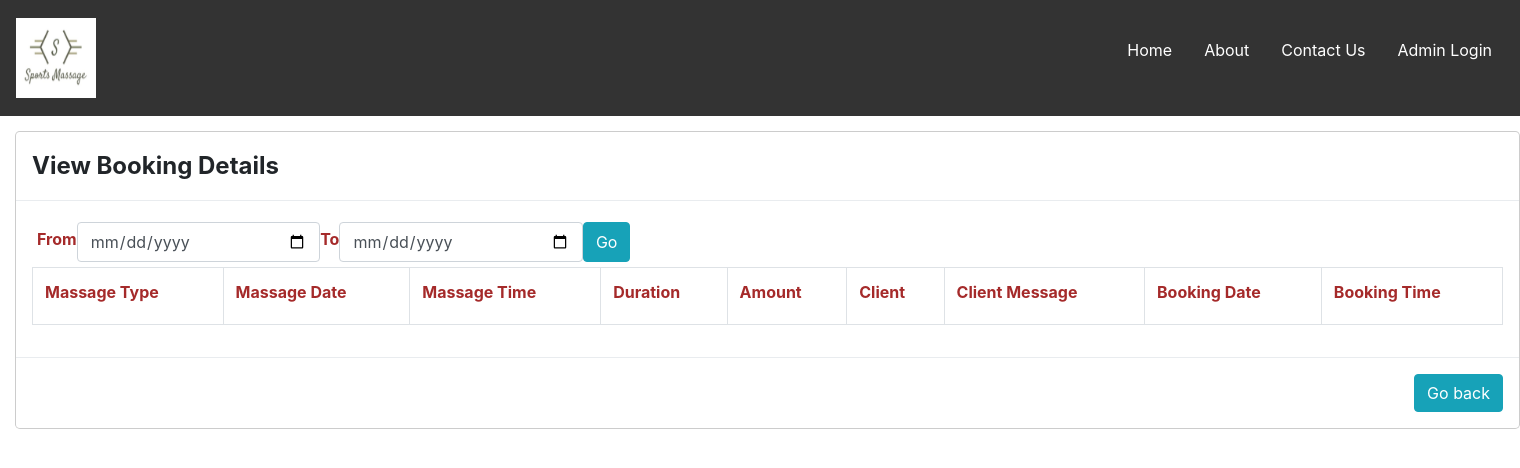
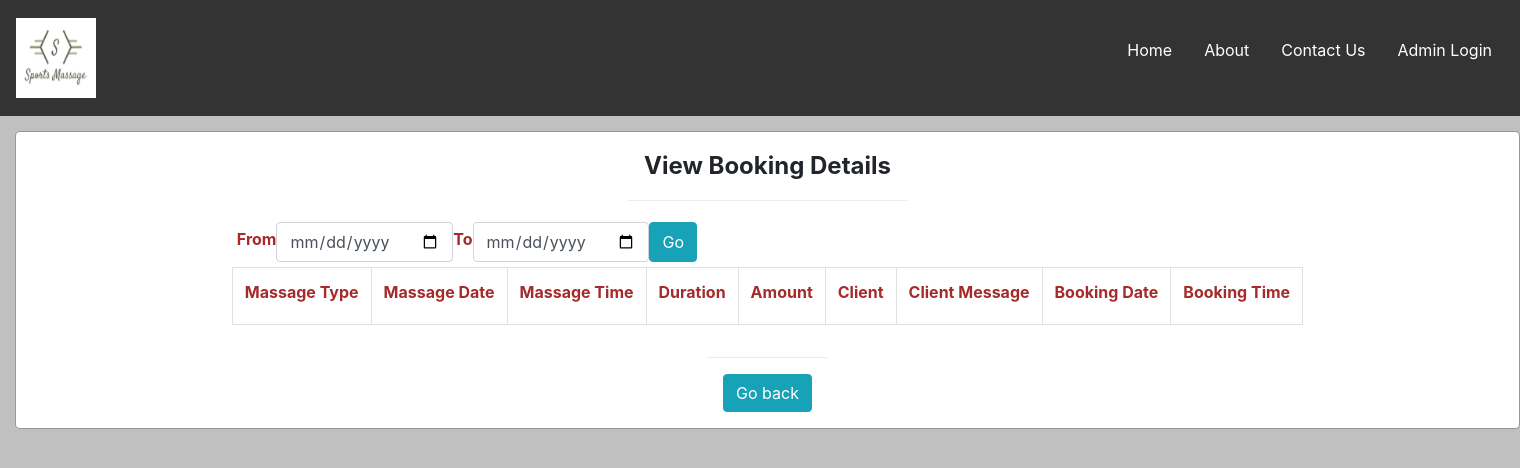
Before and after one commit to AnitaAnnaStephen/COMP606A1P2, a PHP site: page /ViewBookings.php in a window 1520 px wide. Shown: the top 468 px of the page. Run offline with PHP 8.4, Linux system fonts and the light colour scheme; a user stored in the database is signed in; data comes from the database, SQL or seed files in the repository.

Commit message:
updated styling

```diff
--- a/Assignment1Part3/ViewBookings.php
+++ b/Assignment1Part3/ViewBookings.php
@@ -30,10 +30,10 @@ $result = mysqli_query($mysqli, $query);
 </head>
 
 
-<body>
+<body style="background-color:silver;">
      <div id="" class="container-view">
           <div class="" style="width:1505px">
-               <div class="modal-content">
+               <div class="modal-content" style="align-items: center;">
                     <div class="modal-header">
                          <!-- <button type="button" class="close" data-dismiss="modal">&times;</button>   -->
                          <h4 class="modal-title"><b>View Booking Details</b></h4>
```
